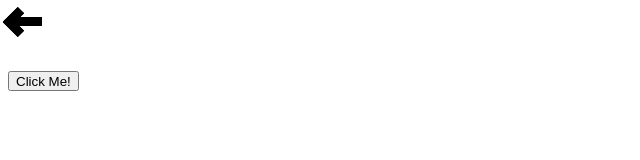
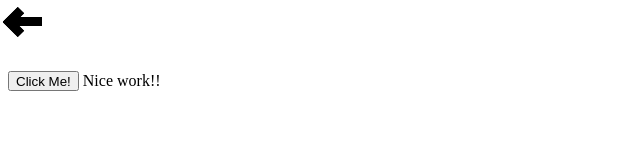
Before and after one commit to satrent/arrowAnimations, a plain HTML site: page index.html in a window 1280 px wide. Shown: the whole page, without its empty margins (0-640 px from the left). Drawn offline with nearby package versions, Linux system fonts and the light colour scheme.

Commit message:
killer message

```diff
--- a/index.html
+++ b/index.html
@@ -79,5 +79,7 @@
 
     <button id="btn">Click Me!</button>
 
+  Nice work!!
+
   </body>
 </html>
```
